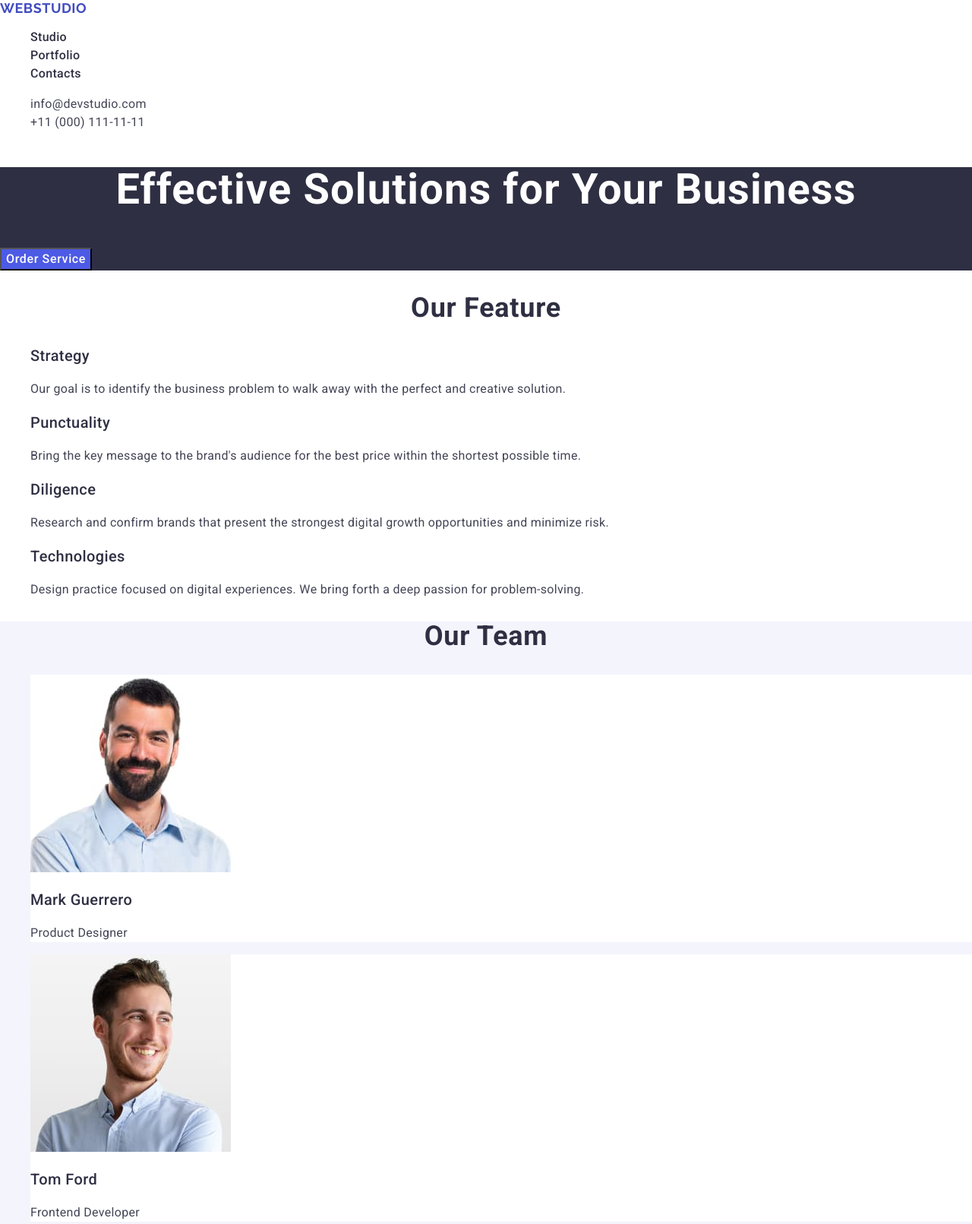
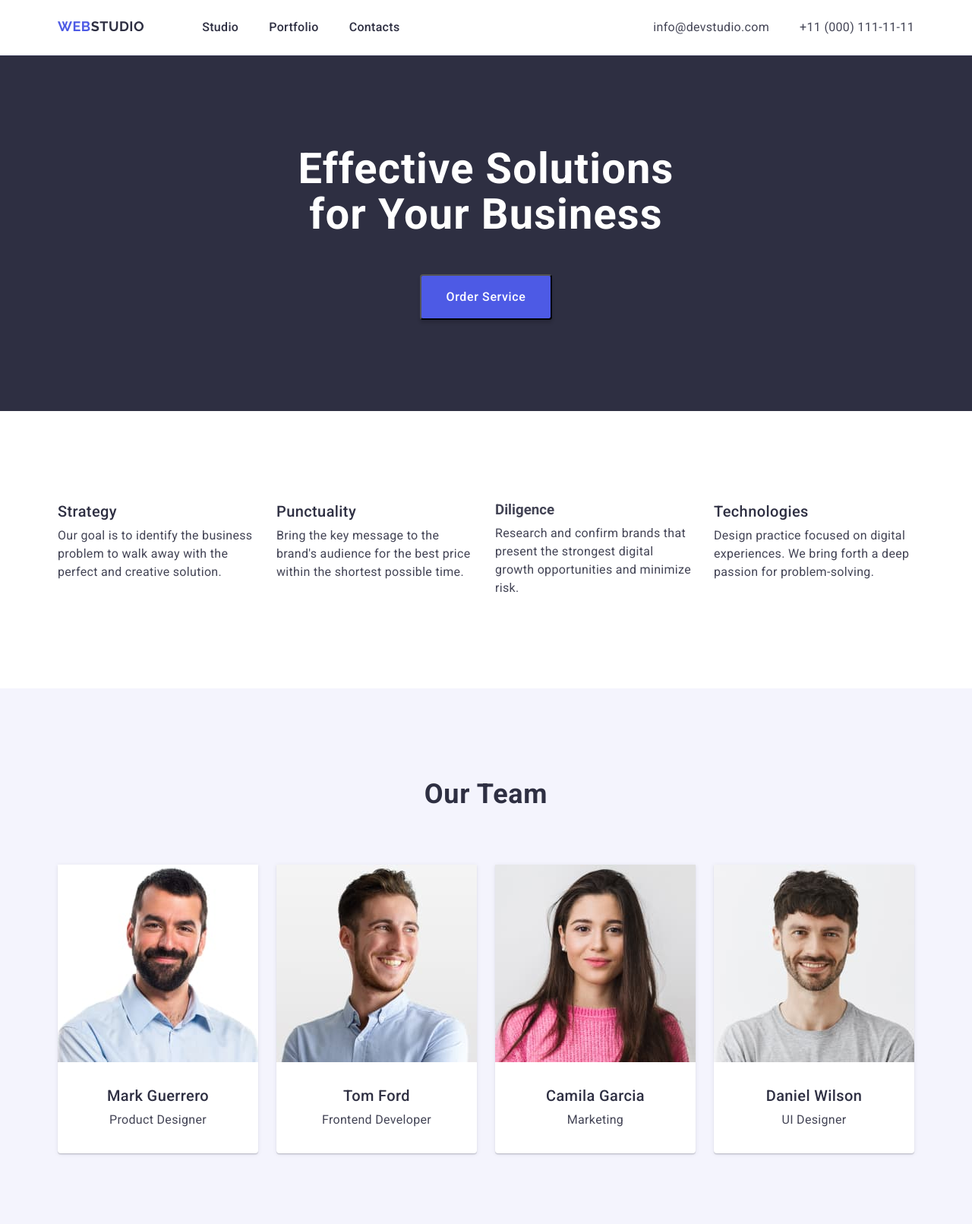
Before and after one commit to vsamopyt/goit-markup-hw-03, a plain HTML site: page index.html in a window 1280 px wide. Shown: the top 1611 px of the page at 76% size. Drawn offline with nearby package versions, Linux system fonts and the light colour scheme.

Commit message:
commit-00
base commit

```diff
--- a/css/styles.css
+++ b/css/styles.css
@@ -1,11 +1,34 @@
+*,
+*::after,
+*::before {
+    box-sizing: border-box;
+}
+h1,h2,h3,h4,h5,h6 {
+    margin:0;
+    padding:0;
+}
+
+p {
+    margin:0;
+    padding:0;
+}
+
 a {
     text-decoration: none;
 }
 
 ul {
     list-style: none;
+    margin: 0;
+    padding:0;
 }
 
+img {
+    display:block;
+}
+
+/* --------------------- */
+/* ------general------- */
 body {
     font-family: 'Roboto', sans-serif;
     font-weight: 400;
@@ -14,11 +37,11 @@ body {
     background-color: #ffffff;
 }
 
-h1,h2 {
+.mein-title,.basic-title  {
     font-weight: 700;
 }
 
-h2 {
+.basic-title {
     color: #2E2F42;
     text-align: center;
     font-size: 36px;
@@ -27,7 +50,7 @@ h2 {
     text-transform: capitalize;
 }
 
-h3 {
+.subtitle {
     color: #2E2F42;
     font-size: 20px;
     font-weight: 500;
@@ -35,7 +58,44 @@ h3 {
     letter-spacing: 0.02em;
 }
 
+.conteiner {
+    max-width: 1158px;
+    padding-left: 15px;
+    padding-right: 15px;
+    margin-left: auto;
+    margin-right: auto;
+}
+
+.section {
+    padding-top: 120px;
+    padding-bottom: 120px;
+}
+
+.visually-hidden {
+    position: absolute;
+    white-space: nowrap;
+    width: 1px;
+    height: 1px;
+    overflow: hidden;
+    border: 0;
+    padding: 0;
+    clip: rect(0 0 0 0);
+    clip-path: inset(50%);
+    margin: -1px;
+}
+
+/* ----------------- */
+/* ----header------ */
+.header {
+    padding-top: 24px;
+    padding-bottom: 24px;
+    border-bottom: 1px solid  #E7E9FC;
+    background: var(--WHITE, #FFF);
+
+}
+
 .logo {
+    margin-right: 76px;
     color: #4D5AE5;
     font-family: Raleway, sans-serif;
     font-size: 18px;
@@ -67,11 +127,33 @@ h3 {
     letter-spacing: 0.02em;
 }
 
+.conteiner-header {
+    display: flex;
+    justify-content: space-between;
+}
+.header-nav {
+    display: flex;
+}
+.list-links {
+    display: flex;
+    column-gap: 40px;
+}
+
+.list-contact {
+    display: flex;
+    column-gap: 40px;
+}
+
+/* ----------------- */
+/* -----hero------- */
+
 .hero {
     background-color: #2E2F42;
 }
 
-h1 {
+.mein-title {
+    max-width: 496px;
+    margin: 0 auto 48px;
     color:  #FFF;
     text-align: center;
     font-size: 56px;
@@ -80,35 +162,83 @@ h1 {
 }
 
 .hero-button {
+    margin: 0 auto;
+    padding: 16px 32px 16px 32px;
+    display: block;
     color: #FFF;
-    /* font-family: Roboto;
-    font-size: 16px;
-    font-style: normal; */
     font-weight: 500;
     line-height: calc(24/16);
     letter-spacing: 0.04em;
     background-color: #4D5AE5;
+    border-radius: 4px;
+    box-shadow: 0px 4px 4px 0px rgba(0, 0, 0, 0.15);
     cursor: pointer;
 }
 
-
+/* ------------------- */
+/* -----feature------ */
 .feature-list .item-text {
     line-height: calc(24/16);
     letter-spacing: 0.02em;
+}
+
+.feature-list {
+    display:flex;
+    flex-direction: row;
+    column-gap: 24px;
+}
+
+.feature-list-item {
+    flex-basis: calc((100% - 72px) / 4);
+}
+.feature-list-item .item-title {
+    margin-bottom: 8px;
+}
+
+/* ------------------- */
+/* ----- team--------- */
+
+.team {
+    background-color: #F4F4FD;
+}
+.team-title {
+    margin-bottom: 72px;
+}
+.team-list .list-item {
+    background-color: #FFFFFF;
+    border-radius: 0px 0px 4px 4px;
+    box-shadow: 0px 2px 1px 0px rgba(46, 47, 66, 0.08), 0px 1px 1px 0px rgba(46, 47, 66, 0.16), 0px 1px 6px 0px rgba(46, 47, 66, 0.08);
+}
+
+.team-list {
+    display: flex;
+    column-gap: 24px;
+}
+.team-list .list-item {
+    padding-bottom: 32px;
+    flex-basis: calc((100% - 72px) / 4);
+
+}
+.team-list .item-title,
+.team-list .item-text {
+    text-align: center;
+}
+
+.team-list .item-title,
+.portfolio-list-item .item-title {
+    margin-top: 32px;
 
 }
 
-.team {
-    background-color:#F4F4FD;
+.team-list .item-text,
+.portfolio-list-item .item-text {
+    margin-top: 8px;
 }
 
-.team-list .list-item {
-    background-color: #FFFFFF;
+.portfolio-list-item .item-title,
+.portfolio-list-item .item-text {
+    padding-left: 16px;
 }
-
-/* .team h3 {
-    text-align: center;
-} */
 
 .team-list .item-text,
 .portfolio-list .item-text,
@@ -117,25 +247,54 @@ h1 {
     letter-spacing: 0.02em;
 }
 
-/* .team-list .item-text {
-    text-align: center;
-} */
+/* ---------------------- */
+ /* -----portfolio------ */
+.portfolio-list {
+    display:flex;
+    flex-wrap: wrap;
+    row-gap: 32px;
+    column-gap: 24px;
+}
+
+.portfolio-list-item {
+    flex-basis: calc((100% - 48px) / 3);
+    padding-bottom: 32px;
+    border-bottom: 1px solid #E7E9FC;
+    background: #FFF;
+}
+
+.portfolio-title {
+    margin-bottom: 72px;
+}
+
+
+/* ------------------ */
+/* -----footer------ */
 
 .footer {
+    padding-top: 101.5px;
+    padding-bottom: 100px;
     background-color: #2E2F42;
 }
+
 .footer .logo-span,
 .footer .text  {
     color: #F4F4FD;
 }
+.footer .text{
+    max-width: 264px;
+    margin-top: 17.5px;
+}
+
+/* ------------ */
+/* ---hover---- */
 
 .logo:hover,
 .logo:hover .logo-span,
 .logo:focus,
 .logo:focus .logo-span,
 .item-link:hover,
-.item-link:focus
-  {
+.item-link:focus {
     color:#404BBF
 }
 
--- a/index.html
+++ b/index.html
@@ -3,21 +3,25 @@
   <head>
     <meta charset="UTF-8" />
     <meta name="viewport" content="width=device-width, initial-scale=1.0" />
-    <title>goit-markup-hw-02</title>
+    <title>goit-markup-hw-03</title>
     <link rel="preconnect" href="https://fonts.googleapis.com" />
     <link rel="preconnect" href="https://fonts.gstatic.com" crossorigin />
     <link
       href="https://fonts.googleapis.com/css2?family=Raleway:wght@700&family=Roboto:wght@400;500;700&display=swap"
       rel="stylesheet"
     />
-    <link rel="stylesheet" href="https://cdn.jsdelivr.net/npm/modern-normalize@2.0.0/modern-normalize.min.css">
+    <link
+      rel="stylesheet"
+      href="https://cdn.jsdelivr.net/npm/modern-normalize@2.0.0/modern-normalize.min.css"
+    />
     <!-- <link rel="stylesheet" type="text/css" href="./css/normalize.css" /> -->
     <link rel="stylesheet" href="./css/styles.css" />
   </head>
 
   <body>
     <header class="header">
-      <nav>
+      <div class="conteiner conteiner-header">
+        <nav class="header-nav">
           <a class="logo" href="./index.html"
             >Web<span class="logo-span">Studio</span></a
           >
@@ -29,59 +33,67 @@
         </nav>
         <address class="contact">
           <ul class="list-contact">
-          <li>
+            <li class="contact-item contact-item-mail">
               <a class="item-link" href="mailto:info@devstudio.com"
                 >info@devstudio.com</a
               >
             </li>
-          <li>
+            <li class="contact-item contact-item-tel">
               <a class="item-link" href="tel:+110001111111"
                 >+11 (000) 111-11-11</a
               >
             </li>
           </ul>
         </address>
+      </div>
     </header>
     <main>
-      <section class="hero">
-        <h1 class="hero-title">Effective Solutions for Your Business</h1>
+      <section class="section hero">
+        <div class="conteiner">
+          <h1 class="mein-title hero-title">
+            Effective Solutions for Your Business
+          </h1>
           <button class="hero-button" type="button">Order Service</button>
+        </div>
       </section>
-      <section class="feature">
-        <h2 class="feature-title">Our feature</h2>
+      <section class="section feature">
+        <div class="conteiner">
+          <h2 class="basic-title feature-title visually-hidden">Our feature</h2>
           <ul class="feature-list">
-          <li>
-            <h3 class="item-title">Strategy</h3>
+            <li class="feature-list-item">
+              <h3 class="subtitle item-title">Strategy</h3>
               <p class="item-text">
-              Our goal is to identify the business problem to walk away with the
-              perfect and creative solution.
+                Our goal is to identify the business problem to walk away with
+                the perfect and creative solution.
               </p>
             </li>
-          <li>
-            <h3 class="item-title">Punctuality</h3>
+            <li class="feature-list-item">
+              <h3 class="subtitle item-title">Punctuality</h3>
               <p class="item-text">
                 Bring the key message to the brand's audience for the best price
                 within the shortest possible time.
               </p>
             </li>
-          <li>
+            <li class="feature-list-item">
               <h3 class="item-title">Diligence</h3>
               <p class="item-text">
                 Research and confirm brands that present the strongest digital
                 growth opportunities and minimize risk.
               </p>
             </li>
-          <li>
-            <h3 class="item-title">Technologies</h3>
+            <li class="feature-list-item">
+              <h3 class="subtitle item-title">Technologies</h3>
               <p class="item-text">
                 Design practice focused on digital experiences. We bring forth a
                 deep passion for problem-solving.
               </p>
             </li>
           </ul>
+        </div>
       </section>
-      <section class="team">
-        <h2 class="team-title">Our Team</h2>
+      <section class="section team">
+        <div class="conteiner">
+          <h2 class="basic-title team-title">Our Team</h2>
           <ul class="team-list">
             <li class="list-item">
               <img
@@ -89,7 +101,7 @@
                 alt="Mark Guerrero Product Designer"
                 width="264"
               />
-            <h3 class="item-title">Mark Guerrero</h3>
+              <h3 class="subtitle item-title">Mark Guerrero</h3>
               <p class="item-text">Product Designer</p>
             </li>
             <li class="list-item">
@@ -98,7 +110,7 @@
                 alt="Tom Ford Frontend Developer"
                 width="264"
               />
-            <h3 class="item-title">Tom Ford</h3>
+              <h3 class="subtitle item-title">Tom Ford</h3>
               <p class="item-text">Frontend Developer</p>
             </li>
             <li class="list-item">
@@ -107,7 +119,7 @@
                 alt="Camila Garcia Marketing"
                 width="264"
               />
-            <h3 class="item-title">Camila Garcia</h3>
+              <h3 class="subtitle item-title">Camila Garcia</h3>
               <p class="item-text">Marketing</p>
             </li>
             <li class="list-item">
@@ -116,85 +128,90 @@
                 alt="Daniel Wilson UI Designer"
                 width="264"
               />
-            <h3 class="item-title">Daniel Wilson</h3>
+              <h3 class="subtitle item-title">Daniel Wilson</h3>
               <p class="item-text">UI Designer</p>
             </li>
           </ul>
+        </div>
       </section>
-      <section class="portfolio">
-        <h2 class="portfolio-title">Our Portfolio</h2>
+      <section class="section portfolio">
+        <div class="conteiner">
+          <h2 class="basic-title portfolio-title">Our Portfolio</h2>
           <ul class="portfolio-list">
-          <li>
+            <li class="portfolio-list-item">
               <img
                 src="./images/portfolio-1.jpg"
                 alt="seven pages of banking app"
                 width="360"
                 height="300"
               />
-            <h3 class="item-title">Banking App</h3>
+              <h3 class="subtitle item-title">Banking App</h3>
               <p class="item-text">App</p>
             </li>
-          <li>
+            <li class="portfolio-list-item">
               <img
                 src="./images/portfolio-2.jpg"
                 alt="scanning code by mobile phone"
                 width="360"
                 height="300"
               />
-            <h3 class="item-title">Cashless Payment</h3>
+              <h3 class="subtitle item-title">Cashless Payment</h3>
               <p class="item-text">Marketing</p>
             </li>
-          <li>
+            <li class="portfolio-list-item">
               <img
                 src="./images/portfolio-3.jpg"
                 alt="picture of mein page of meditation site on dispaly of computer and mobile phone"
                 width="360"
                 height="300"
               />
-            <h3 class="item-title">Meditation App</h3>
+              <h3 class="subtitle item-title">Meditation App</h3>
               <p class="item-text">App</p>
             </li>
-          <li>
+            <li class="portfolio-list-item">
               <img
                 src="./images/portfolio-4.jpg"
                 alt="somebody drives car and looking at specail app on mobile phone"
                 width="360"
                 height="300"
               />
-            <h3 class="item-title">Taxi Service</h3>
+              <h3 class="subtitle item-title">Taxi Service</h3>
               <p class="item-text">Marketing</p>
             </li>
-          <li>
+            <li class="portfolio-list-item">
               <img
                 src="./images/portfolio-5.jpg"
                 alt="pictures of nicht with big moon for mobile phone"
                 width="360"
                 height="300"
               />
-            <h3 class="item-title">Screen Illustrations</h3>
+              <h3 class="subtitle item-title">Screen Illustrations</h3>
               <p class="item-text">Design</p>
             </li>
-          <li>
+            <li class="portfolio-list-item">
               <img
                 src="./images/portfolio-6.jpg"
                 alt="young girl looking at her mobile phone"
                 width="360"
                 height="300"
               />
-            <h3 class="item-title">Online Courses</h3>
+              <h3 class="subtitle item-title">Online Courses</h3>
               <p class="item-text">Marketing</p>
             </li>
           </ul>
+        </div>
       </section>
     </main>
     <footer class="footer">
+      <div class="conteiner">
         <a class="logo" href="./index.html"
           >Web<span class="logo-span">Studio</span></a
         >
         <p class="text">
-        Increase the flow of customers and sales for your business with digital
-        marketing & growth solutions.
+          Increase the flow of customers and sales for your business with
+          digital marketing & growth solutions.
         </p>
+      </div>
     </footer>
   </body>
 </html>
```
Lines whose indentation alone changed are shown as unchanged.
